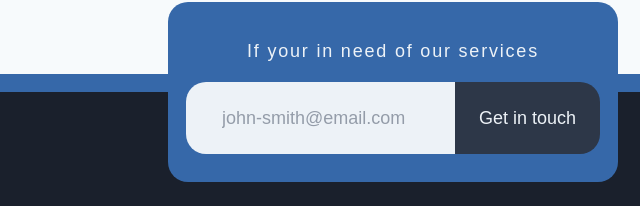
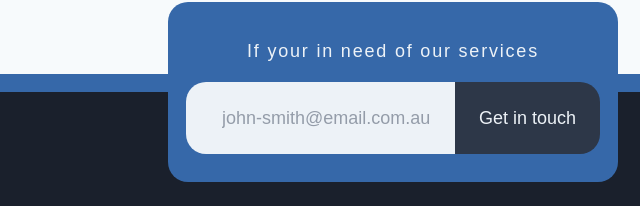
Before and after one commit to JaGaffney/jag-int, a Gatsby site: page / in a window 1280 px wide. Shown: the part 2814-3020 px from the top of the page, 247-887 px from the left. Built offline with nearby package versions, Linux system fonts and the light colour scheme; Gatsby itself is replaced by a stand-in of ours; a web font is replaced by a local one.

Commit message:
banner not updating

```diff
--- a/src/components/indexComponents/contactBanner.js
+++ b/src/components/indexComponents/contactBanner.js
@@ -5,7 +5,7 @@ const ContactBanner = () => {
     <div className="contact-banner-container">
       <span>If your in need of our services</span>
       <form>
-        <input placeholder="john-smith@email.com"></input>
+        <input placeholder="john-smith@email.com.au"></input>
         <button>Get in touch</button>
       </form>
     </div>
```
